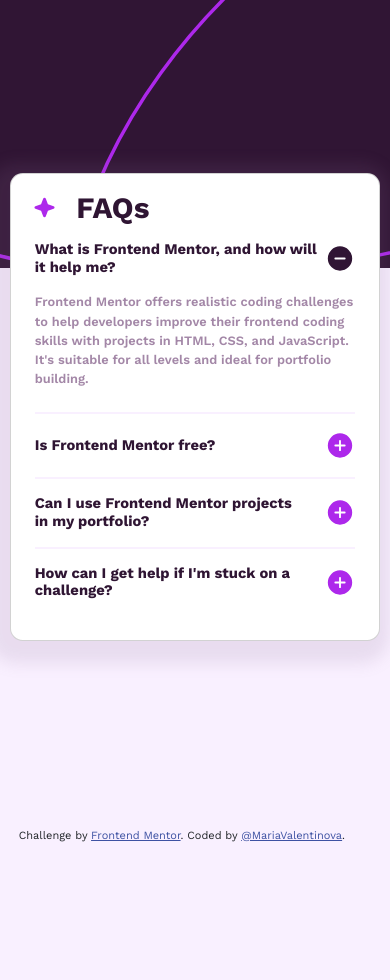
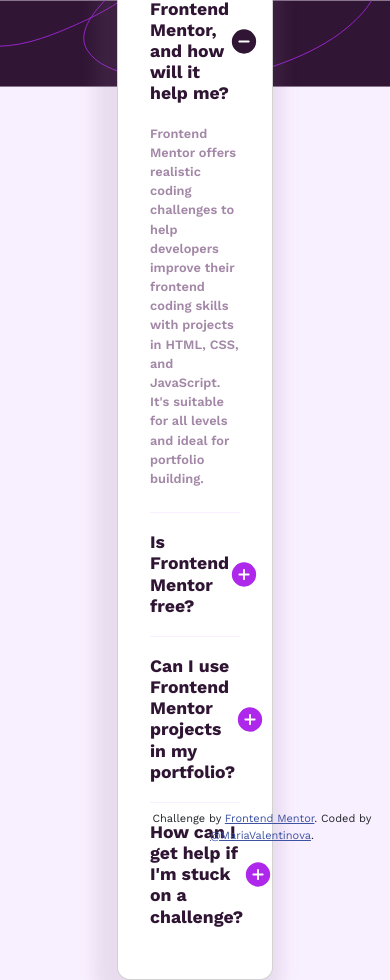
Before and after one commit to MariaValentinova/FAQ-accordion, a plain HTML site: page index.html in a window 390 px wide. Before the commit the page ends 892 px from the top, so only its background shows below. Drawn offline with nearby package versions, Linux system fonts and the light colour scheme.

Commit message:
Update styles.css

```diff
--- a/assets/css/styles.css
+++ b/assets/css/styles.css
@@ -16,7 +16,7 @@
 body {
     width: 100vw;
     height: 100vh;
-    background-image: url("../images/background-pattern-desktop.svg");
+    background-image: url("/assets/images/background-pattern-desktop.svg");
     background-size: contain;
     background-repeat: no-repeat;
     background-color: var(--Light-pink);
@@ -35,7 +35,7 @@
     width: 40%;
     height: auto;
     background-color: var(--White);
-    padding: 1.1rem;
+    padding: 1rem;
     border-radius: 0.8rem;
     box-shadow: -0.4rem 0.4rem 1rem 1rem hsla(292, 16%, 49%, 0.15);
 }
@@ -64,7 +64,7 @@
 }
 
 h1.card-title {
-    font-size: 2.7rem;
+    font-size: 3rem;
     margin: 0 0 0 1.3rem;
     color: var(--Dark-purple);
     font-weight: 700;
@@ -72,7 +72,7 @@
 
 .card__icon_star {
     display: block;
-    width: 2rem;
+    width: 2.1rem;
 }
 
 .accordion-item {
@@ -87,10 +87,10 @@
 .accordion-button {
     flex-direction: row;
     justify-content: space-between;
-    padding: 1rem 0;
+    padding: 1.2rem 0;
     color: var(--Dark-purple);
     font-weight: 700;
-    font-size: 0.9rem;
+    font-size: 1.1rem;
     cursor: pointer;
     transition: 0.3;
     outline: none !important;
@@ -124,12 +124,12 @@
 }
 
 
-@media (max-width:768px) {
+@media screen and (max-width:375px) {
     body {
-        max-width: 100vw;
+        max-width: 375px;
         max-height: 100vh;
-        background-image: url("../images/background-pattern-mobile.svg");
-        background-size: auto 30%;
+        background-image: url("/assets/images/background-pattern-mobile.svg");
+        background-size: auto;
     }
 
     .card {
```
